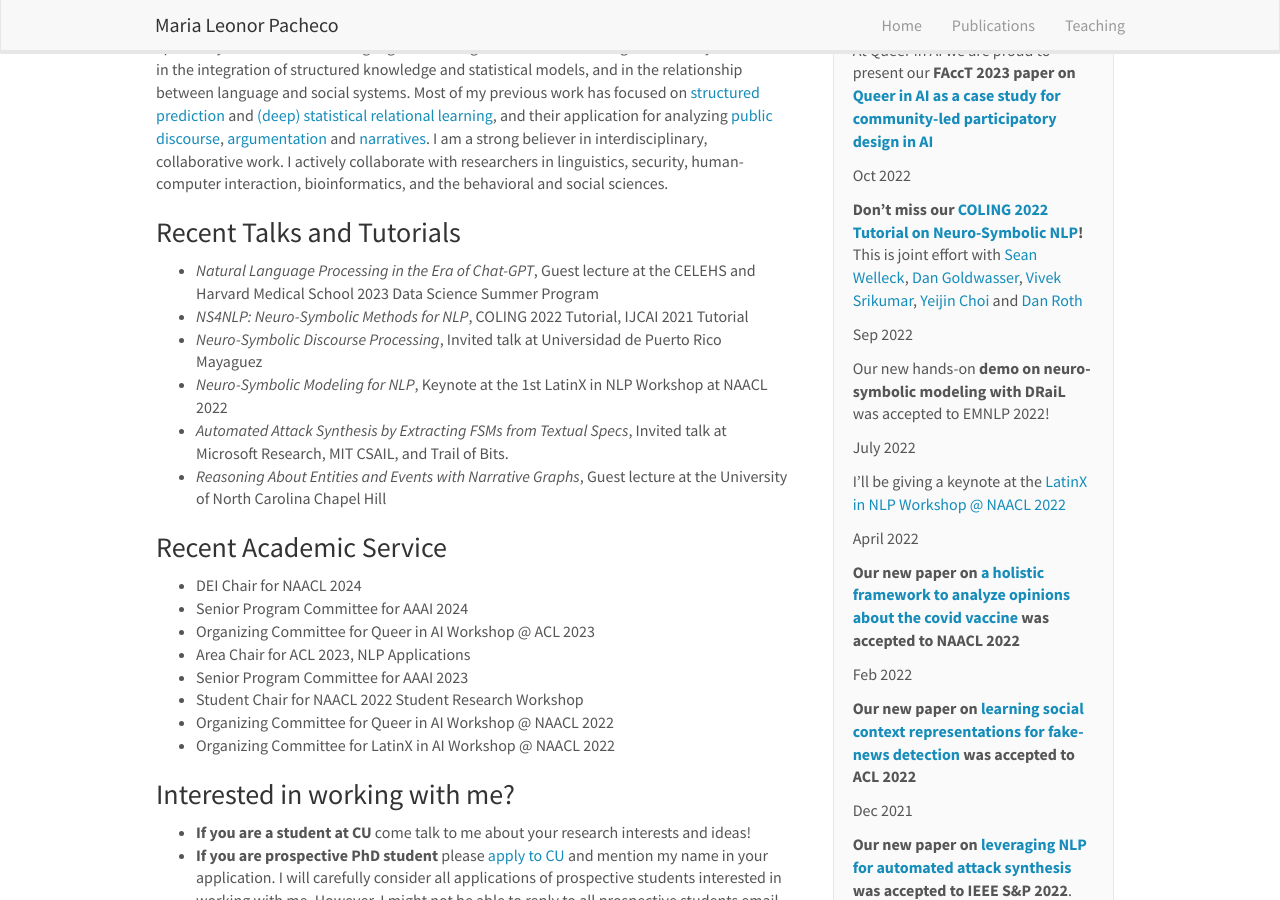
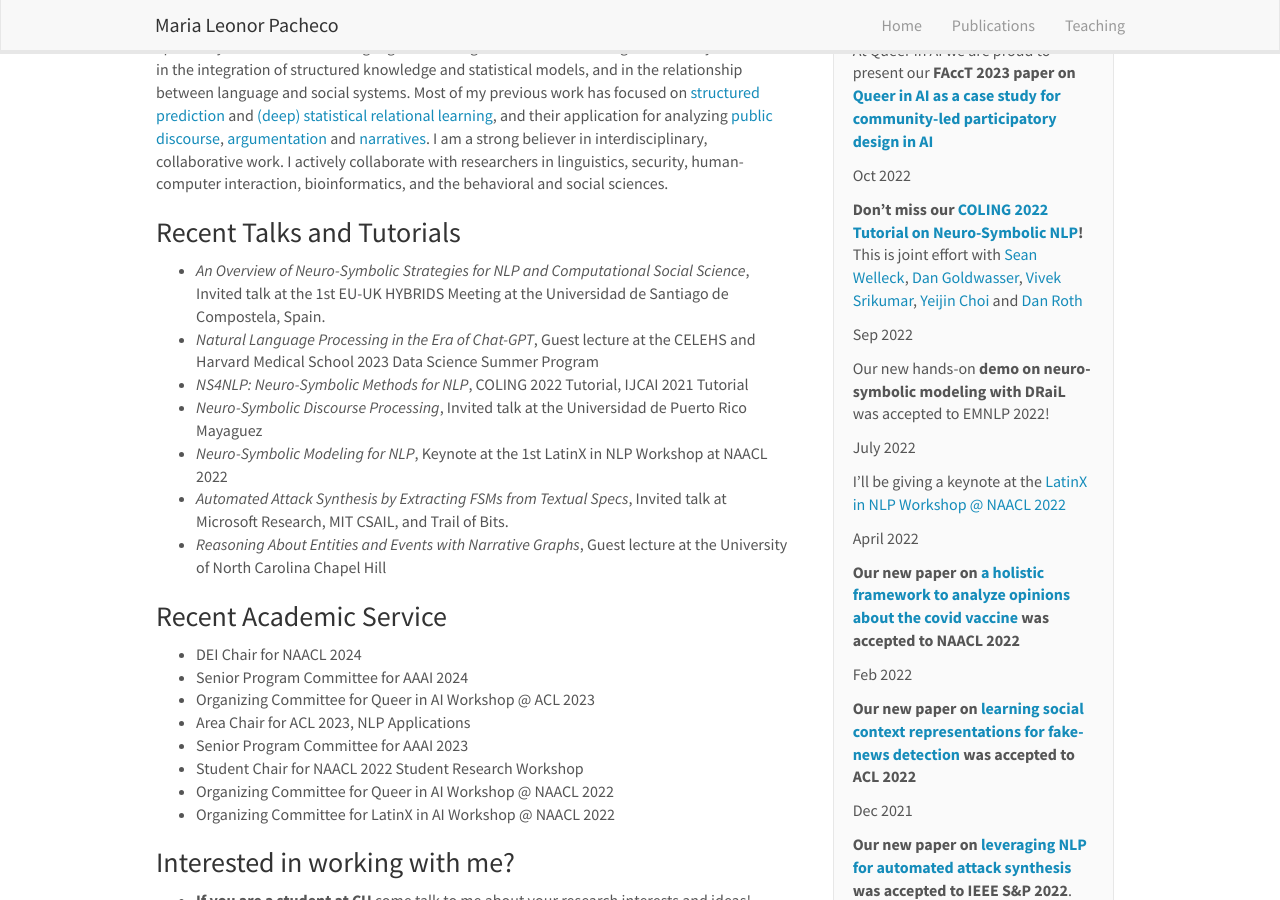
Before and after one commit to mlpacheco/mlpacheco.github.io, a Jekyll site: the page built from _pages/home.md, in a window 1280 px wide and 900 px high, scrolled down 356 px. Built offline with Jekyll 4.4.1, drawn with Linux system fonts in a browser that asks for light colours; nearby versions of some CDN libraries.

Commit message:
Update home.md

```diff
--- a/_pages/home.md
+++ b/_pages/home.md
@@ -20,9 +20,10 @@ I primarily work on Natural Language Processing and Machine Learning. I am mostl
 
 ### Recent Talks and Tutorials
 
+- *An Overview of Neuro-Symbolic Strategies for NLP and Computational Social Science*, Invited talk at the 1st EU-UK HYBRIDS Meeting at the Universidad de Santiago de Compostela, Spain.
 - *Natural Language Processing in the Era of Chat-GPT*, Guest lecture at the CELEHS and Harvard Medical School 2023 Data Science Summer Program
 - *NS4NLP: Neuro-Symbolic Methods for NLP*, COLING 2022 Tutorial, IJCAI 2021 Tutorial
-- *Neuro-Symbolic Discourse Processing*, Invited talk at Universidad de Puerto Rico Mayaguez
+- *Neuro-Symbolic Discourse Processing*, Invited talk at the Universidad de Puerto Rico Mayaguez
 - *Neuro-Symbolic Modeling for NLP*, Keynote at the 1st LatinX in NLP Workshop at NAACL 2022
 - *Automated Attack Synthesis by Extracting FSMs from Textual Specs*, Invited talk at Microsoft Research, MIT CSAIL, and Trail of Bits.
 - *Reasoning About Entities and Events with Narrative Graphs*, Guest lecture at the University of North Carolina Chapel Hill
```
